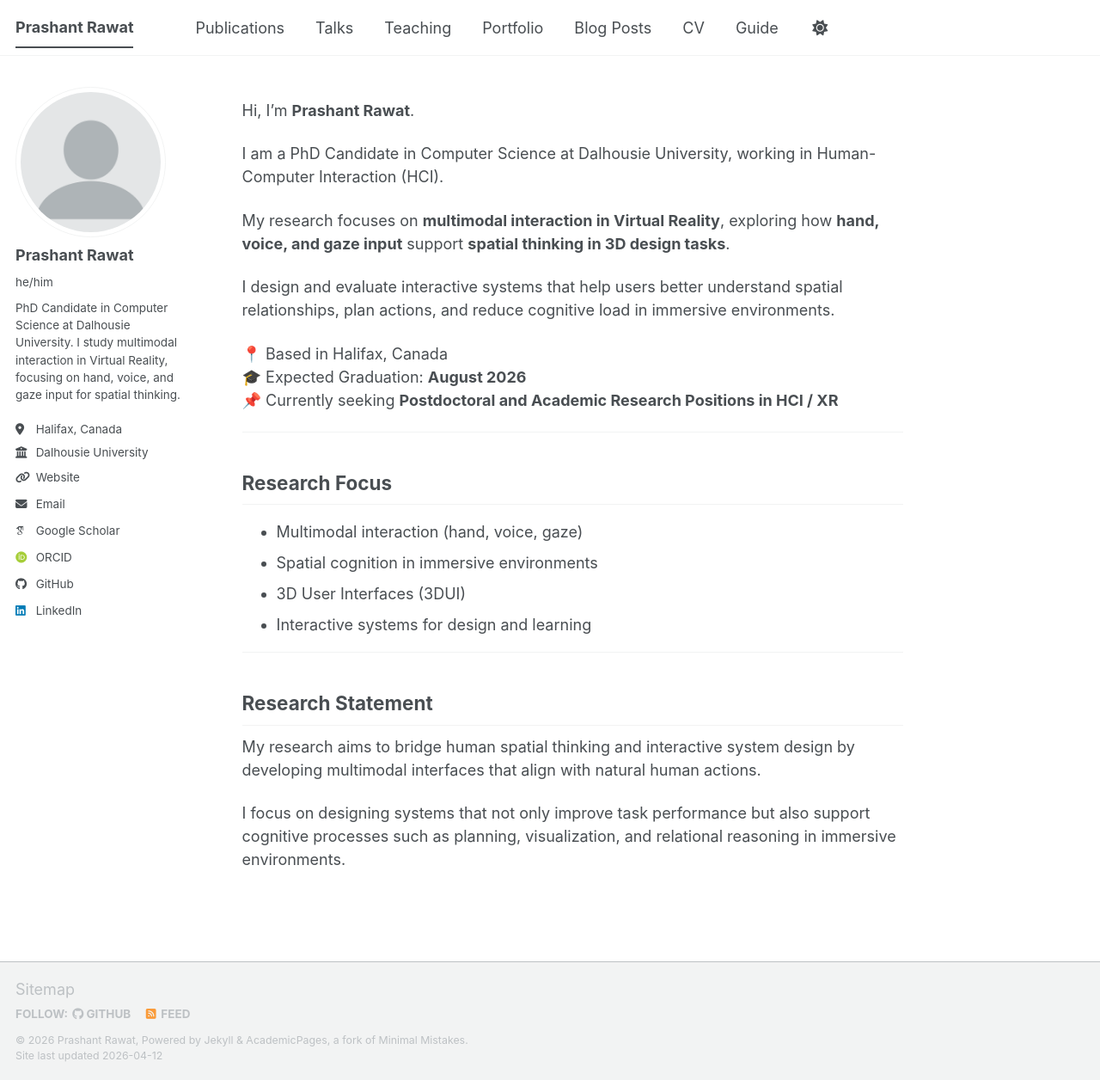
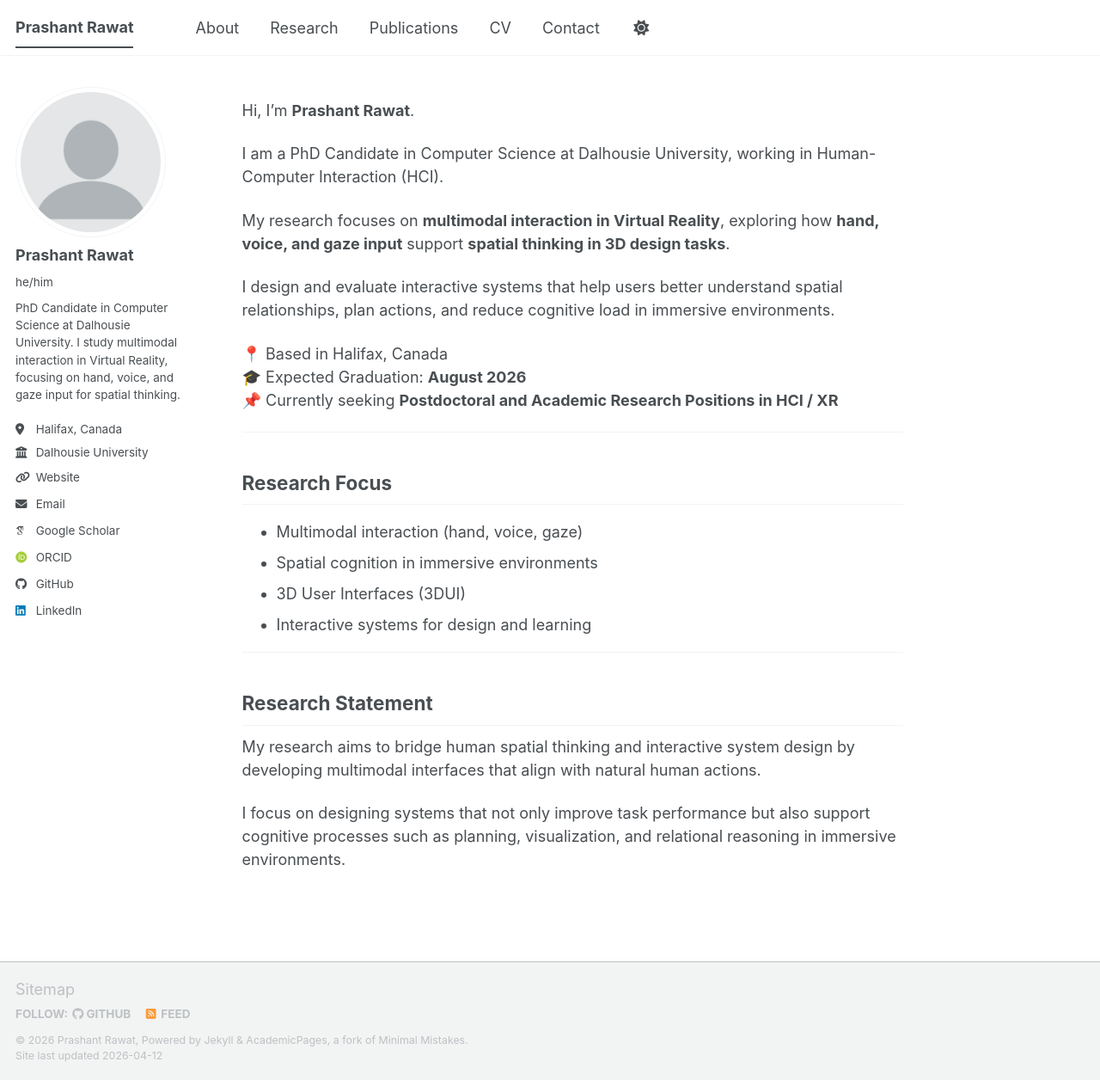
Before and after one commit to prashantXR/prashantXR.github.io, a Jekyll site: the page built from _pages/about.md, in a window 1280 px wide and 1256 px high. Shown: the whole window at 86% size. Built offline with Jekyll 4.4.1, drawn with Linux system fonts in a browser that asks for light colours; some web fonts are replaced; a script bundle is joined from its source files by our own code; library files that are not in the unit come from our copies.

Commit message:
Update navigation.yml

```diff
--- a/_data/navigation.yml
+++ b/_data/navigation.yml
@@ -8,26 +8,17 @@
 #      Markdown formatted page while the second is generated using JSON.
 
 main:
+  - title: "About"
+    url: /
+
+  - title: "Research"
+    url: /research/
+
   - title: "Publications"
     url: /publications/
-
-  - title: "Talks"
-    url: /talks/
-
-  - title: "Teaching"
-    url: /teaching/
-
-  - title: "Portfolio"
-    url: /portfolio/
-
-  - title: "Blog Posts"
-    url: /year-archive/
 
   - title: "CV"
     url: /files/Prashant_Rawat_CV.pdf
 
-  # - title: "CV"
-  #   url: /cv-json/
-
-  - title: "Guide"
-    url: /markdown/
+  - title: "Contact"
+    url: /contact/
```
